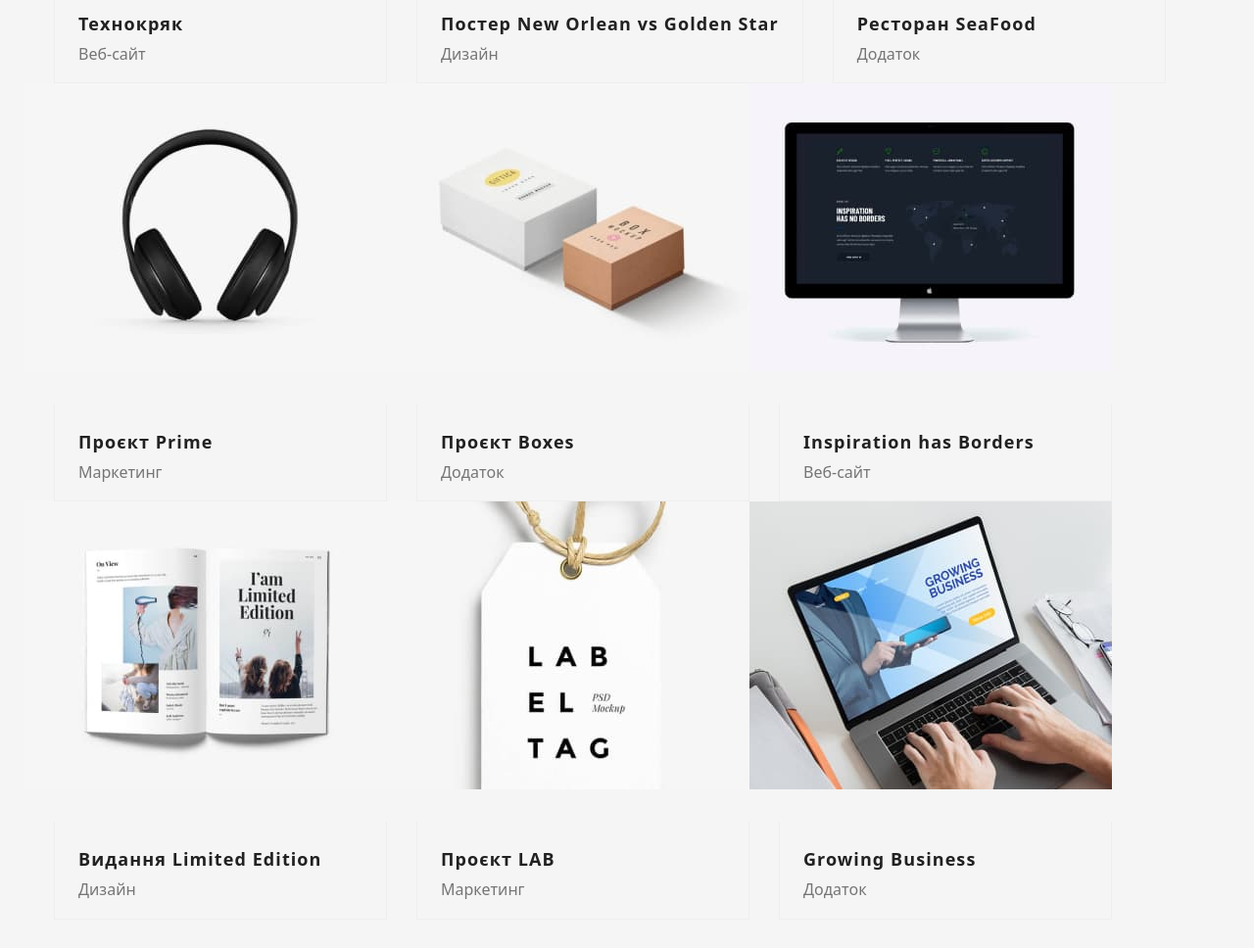
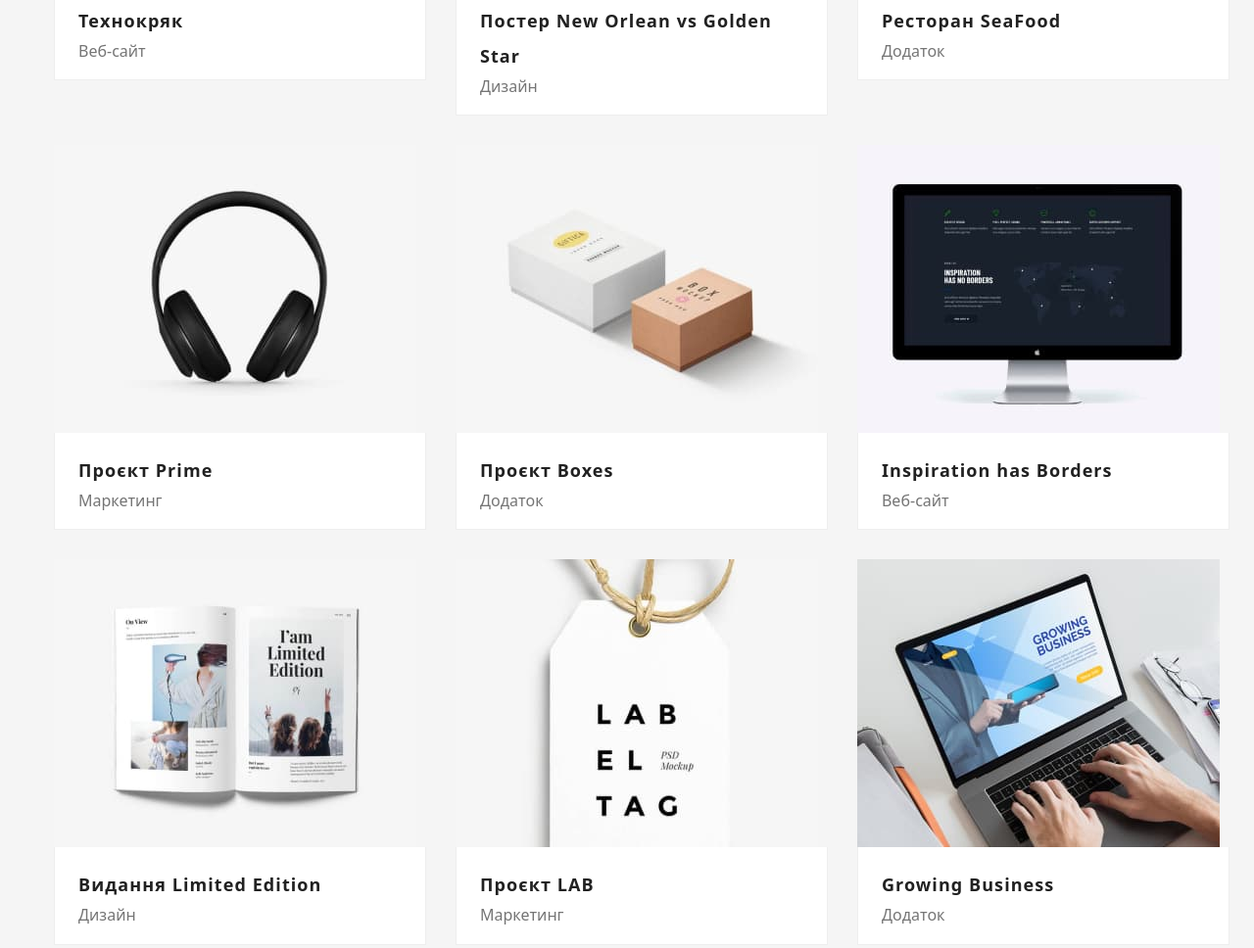
Before and after one commit to Greens1593/goit-markup-hw-03, a plain HTML site: page portfolio.html in a window 1280 px wide. Shown: the part 588-1556 px from the top of the page at 98% size. Drawn offline with nearby package versions, Linux system fonts and the light colour scheme.

Commit message:
Виконане домашнє завдання без правок. Працюють головна сторінка та сторінка портфоліо. Сітка на сторінці портфоліо зроблена не оптимально, оскільки у іншому пипадку заголовок другої картки не вміщається в один рядок.

```diff
--- a/css/style.css
+++ b/css/style.css
@@ -25,6 +25,11 @@ h1, h2, h3, h4, h5, h6 {
 }
 p{
     margin: 0;
+    padding: 0;
+}
+img{
+    display: block;
+    max-width: 100%;
 }
 .container{
     width: 1200px;
@@ -130,6 +135,10 @@ p{
     letter-spacing: 0.06em;
     text-transform: uppercase;
 }
+.hero.section{
+    padding-bottom: 0;
+    padding-top: 0;
+}
 .hero .container{
     flex-direction: column;
     align-items: center;
@@ -168,10 +177,11 @@ p{
     margin-right: 30px;
 }
 .kind{
-    width: 270px;
+    width: (calc(100% - 90px) / 4);
 }
 .kind-header{
     color: var(--font-color-header);
+    padding-bottom: 10px;
     font-size: 14px;
     line-height: 1.14;
     letter-spacing: 0.03em;
@@ -179,9 +189,13 @@ p{
 }
 .kind-item{
     font-size: 14px;
-    line-height: 1.171;
+    line-height: 1.71;
+    letter-spacing: 0.03em;
 }
 /* What are we doing */
+.works.section{
+    padding-top: 0;
+}
 .works.section .container{
     flex-direction: column;
 }
@@ -303,21 +317,30 @@ p{
 .portfolio-cards{
     display: flex;
     flex-wrap: wrap;
-    margin-left: calc(-1 * var(--portfolio-set-gap));
-    margin-top: calc(-1 * var(--portfolio-set-gap));
-    padding-left: 0;
+    padding: 0;
+    width: 1200px;
+}
+.portfolio-card{
+    flex-basis: calc((100% - var(--portfolio-set-gap)*2) / 3);
+    margin-right: var(--portfolio-set-gap);
+    margin-bottom: var(--portfolio-set-gap);
+}
+.portfolio-card:nth-child(3n){
+    margin-right: 0;
+}
+.portfolio-card:nth-child(n + 7){
+    margin-bottom: 0;
 }
 .portfolio-card-item{
-    flex-basis: calc(100% / 3 - var(--portfolio-set-gap));
-    margin-left: var(--portfolio-set-gap);
-    margin-top: var(--portfolio-set-gap);
     padding: 20px 24px;
+    background-color: #FFFFFF;
     border-bottom: 1px solid #EEEEEE;
     border-left: 1px solid #EEEEEE;
     border-right: 1px solid #EEEEEE;
 }
 .card-header{
     color: var(--font-color-header);
+    font-weight: 700;
     font-size: 18px;
     line-height: 2;
     letter-spacing: 0.06em;
--- a/portfolio.html
+++ b/portfolio.html
@@ -72,7 +72,7 @@
             </li>
           </ul>
           <ul class="user-list portfolio-cards">
-            <li>
+            <li class="portfolio-card">
               <img
                 src="./images/img.jpg"
                 alt="Технокряк"
@@ -80,11 +80,12 @@
                 height="294"
               />
               <div class="portfolio-card-item">
-                <p class="card-header"><strong>Технокряк</strong></p>
+                <h3 class="card-header">Технокряк</h3>
                 <p class="description">Веб-сайт</p>
               </div>
             </li>
-            <li>
+
+            <li class="portfolio-card">
               <img
                 src="./images/img(1).jpg"
                 alt="Постер New Orlean vs Golden Star"
@@ -92,13 +93,12 @@
                 height="294"
               />
               <div class="portfolio-card-item">
-                <p class="card-header">
-                  <strong>Постер New Orlean vs Golden Star</strong>
-                </p>
+                <h3 class="card-header">Постер New Orlean vs Golden Star</h3>
                 <p class="description">Дизайн</p>
               </div>
             </li>
-            <li>
+
+            <li class="portfolio-card">
               <img
                 src="./images/img(2).jpg"
                 alt="Ресторан SeaFood"
@@ -106,11 +106,12 @@
                 height="294"
               />
               <div class="portfolio-card-item">
-                <p class="card-header"><strong>Ресторан SeaFood</strong></p>
+                <h3 class="card-header">Ресторан SeaFood</h3>
                 <p class="description">Додаток</p>
               </div>
             </li>
-            <li>
+
+            <li class="portfolio-card">
               <img
                 src="./images/img(3).jpg"
                 alt="Проєкт Prime"
@@ -118,11 +119,12 @@
                 height="294"
               />
               <div class="portfolio-card-item">
-                <p class="card-header"><strong>Проєкт Prime</strong></p>
+                <h3 class="card-header">Проєкт Prime</h3>
                 <p class="description">Маркетинг</p>
               </div>
             </li>
-            <li>
+
+            <li class="portfolio-card">
               <img
                 src="./images/img(4).jpg"
                 alt="Проєкт Boxes"
@@ -130,11 +132,12 @@
                 height="294"
               />
               <div class="portfolio-card-item">
-                <p class="card-header"><strong>Проєкт Boxes</strong></p>
+                <h3 class="card-header">Проєкт Boxes</h3>
                 <p class="description">Додаток</p>
               </div>
             </li>
-            <li>
+
+            <li class="portfolio-card">
               <img
                 src="./images/img(5).jpg"
                 alt="Inspiration has Borders"
@@ -142,13 +145,12 @@
                 height="294"
               />
               <div class="portfolio-card-item">
-                <p class="card-header">
-                  <strong>Inspiration has Borders</strong>
-                </p>
+                <h3 class="card-header">Inspiration has Borders</h3>
                 <p class="description">Веб-сайт</p>
               </div>
             </li>
-            <li>
+
+            <li class="portfolio-card">
               <img
                 src="./images/img(6).jpg"
                 alt="Видання Limited Edition"
@@ -156,13 +158,12 @@
                 height="294"
               />
               <div class="portfolio-card-item">
-                <p class="card-header">
-                  <strong>Видання Limited Edition</strong>
-                </p>
+                <h3 class="card-header">Видання Limited Edition</h3>
                 <p class="description">Дизайн</p>
               </div>
             </li>
-            <li>
+
+            <li class="portfolio-card">
               <img
                 src="./images/img(8).jpg"
                 alt="Проєкт LAB"
@@ -170,11 +171,12 @@
                 height="294"
               />
               <div class="portfolio-card-item">
-                <p class="card-header"><strong>Проєкт LAB</strong></p>
+                <h3 class="card-header">Проєкт LAB</h3>
                 <p class="description">Маркетинг</p>
               </div>
             </li>
-            <li>
+
+            <li class="portfolio-card">
               <img
                 src="./images/img(7).jpg"
                 alt="Growing Business"
@@ -182,7 +184,7 @@
                 height="294"
               />
               <div class="portfolio-card-item">
-                <p class="card-header"><strong>Growing Business</strong></p>
+                <h3 class="card-header">Growing Business</h3>
                 <p class="description">Додаток</p>
               </div>
             </li>
```
